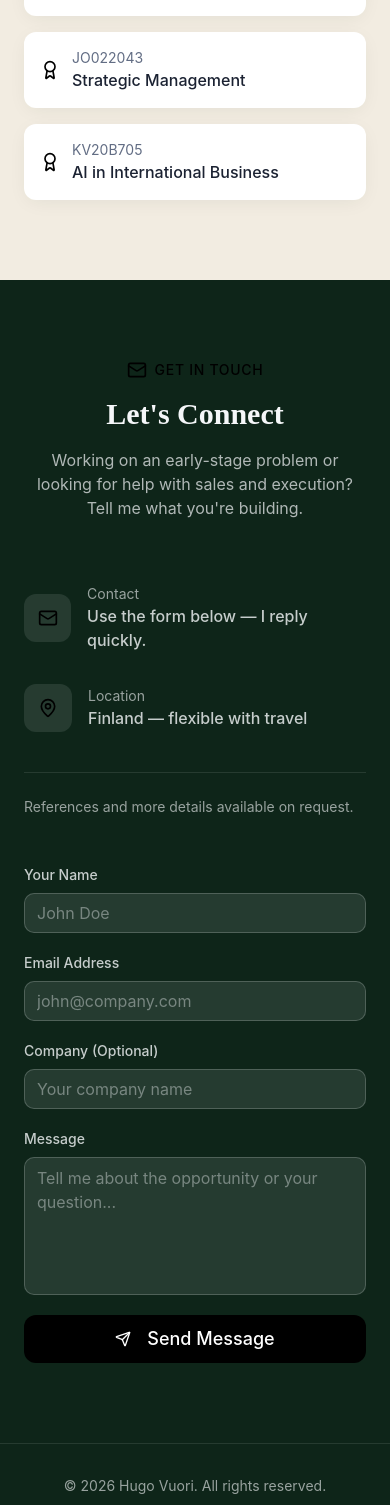
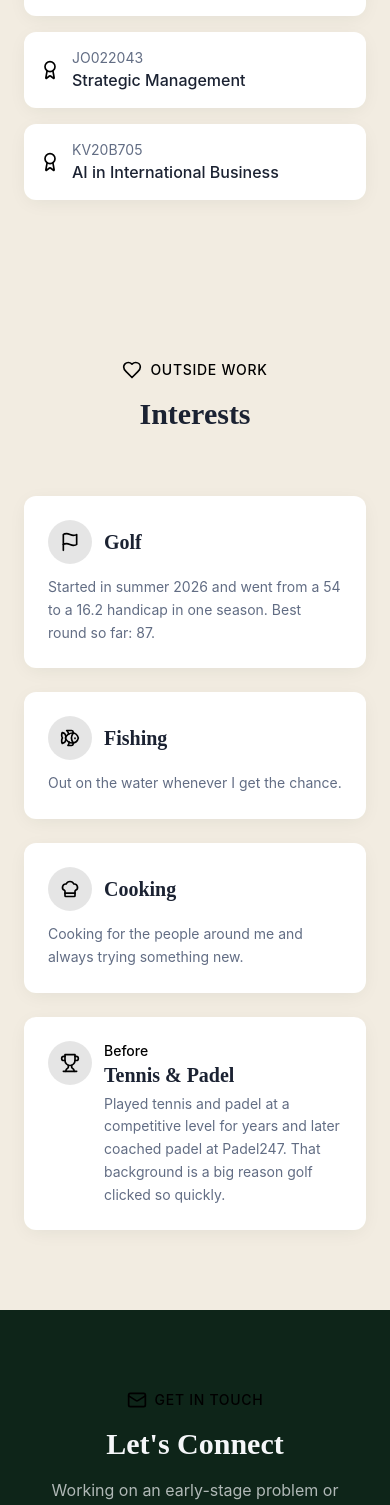
Before and after one commit to HugoVuori/Hugo-CV-2026, a React (Vite) app: page / in a window 390 px wide. Shown: the part 9650-11155 px from the top of the page. Built offline with nearby package versions, Linux system fonts and the light colour scheme; the HTML template or start-up script is replaced by a standard one.

Commit message:
Add Interests section (golf, fishing, cooking, earlier tennis and padel)
Co-Authored-By: Claude Opus 5.5 <noreply@anthropic.com>

```diff
--- /dev/null
+++ b/src/components/cv/Interests.tsx
@@ -0,0 +1,90 @@
+import { motion } from "framer-motion";
+import { Heart, Flag, Fish, ChefHat, Trophy } from "lucide-react";
+
+const currentInterests = [
+  {
+    title: "Golf",
+    description:
+      "Started in summer 2026 and went from a 54 to a 16.2 handicap in one season. Best round so far: 87.",
+    icon: Flag,
+  },
+  {
+    title: "Fishing",
+    description: "Out on the water whenever I get the chance.",
+    icon: Fish,
+  },
+  {
+    title: "Cooking",
+    description: "Cooking for the people around me and always trying something new.",
+    icon: ChefHat,
+  },
+];
+
+const Interests = () => {
+  return (
+    <section id="interests" className="section-padding bg-secondary/50">
+      <div className="container mx-auto px-6">
+        <motion.div
+          initial={{ opacity: 0, y: 20 }}
+          whileInView={{ opacity: 1, y: 0 }}
+          viewport={{ once: true, margin: "-100px" }}
+          transition={{ duration: 0.6 }}
+          className="text-center mb-16"
+        >
+          <div className="inline-flex items-center gap-2 text-accent mb-4">
+            <Heart className="w-5 h-5" />
+            <span className="text-sm font-medium uppercase tracking-wider">Outside Work</span>
+          </div>
+          <h2 className="text-3xl md:text-4xl font-serif font-semibold text-foreground">
+            Interests
+          </h2>
+        </motion.div>
+
+        <div className="max-w-4xl mx-auto">
+          <div className="grid md:grid-cols-3 gap-6">
+            {currentInterests.map((interest, index) => (
+              <motion.div
+                key={interest.title}
+                initial={{ opacity: 0, y: 20 }}
+                whileInView={{ opacity: 1, y: 0 }}
+                viewport={{ once: true, margin: "-50px" }}
+                transition={{ duration: 0.5, delay: index * 0.1 }}
+                className="bg-card rounded-xl p-6 shadow-card hover:shadow-card-hover transition-shadow duration-300"
+              >
+                <div className="flex items-center gap-3 mb-3">
+                  <div className="w-11 h-11 rounded-full bg-accent/10 flex items-center justify-center">
+                    <interest.icon className="w-5 h-5 text-accent" />
+                  </div>
+                  <h3 className="text-xl font-semibold text-foreground">{interest.title}</h3>
+                </div>
+                <p className="text-sm text-muted-foreground leading-relaxed">{interest.description}</p>
+              </motion.div>
+            ))}
+          </div>
+
+          <motion.div
+            initial={{ opacity: 0, y: 20 }}
+            whileInView={{ opacity: 1, y: 0 }}
+            viewport={{ once: true, margin: "-50px" }}
+            transition={{ duration: 0.5, delay: 0.3 }}
+            className="mt-6 bg-card rounded-xl p-6 shadow-card flex items-start gap-3"
+          >
+            <div className="w-11 h-11 rounded-full bg-accent/10 flex items-center justify-center flex-shrink-0">
+              <Trophy className="w-5 h-5 text-accent" />
+            </div>
+            <div>
+              <p className="text-sm text-accent font-medium">Before</p>
+              <h3 className="text-xl font-semibold text-foreground mb-1">Tennis & Padel</h3>
+              <p className="text-sm text-muted-foreground leading-relaxed">
+                Played tennis and padel at a competitive level for years and later coached padel at Padel247.
+                That background is a big reason golf clicked so quickly.
+              </p>
+            </div>
+          </motion.div>
+        </div>
+      </div>
+    </section>
+  );
+};
+
+export default Interests;
--- a/src/components/cv/Navigation.tsx
+++ b/src/components/cv/Navigation.tsx
@@ -9,6 +9,7 @@ const navItems = [
   { label: "Education", href: "#education" },
   { label: "Skills", href: "#skills" },
   { label: "Coursework", href: "#coursework" },
+  { label: "Interests", href: "#interests" },
   { label: "Contact", href: "#contact" },
 ];
 
--- a/src/pages/Index.tsx
+++ b/src/pages/Index.tsx
@@ -6,6 +6,7 @@ import WorkProjects from "@/components/cv/WorkProjects";
 import Education from "@/components/cv/Education";
 import Skills from "@/components/cv/Skills";
 import Coursework from "@/components/cv/Coursework";
+import Interests from "@/components/cv/Interests";
 import Contact from "@/components/cv/Contact";
 import Footer from "@/components/cv/Footer";
 
@@ -20,6 +21,7 @@ const Index = () => {
       <Education />
       <Skills />
       <Coursework />
+      <Interests />
       <Contact />
       <Footer />
     </main>
```
